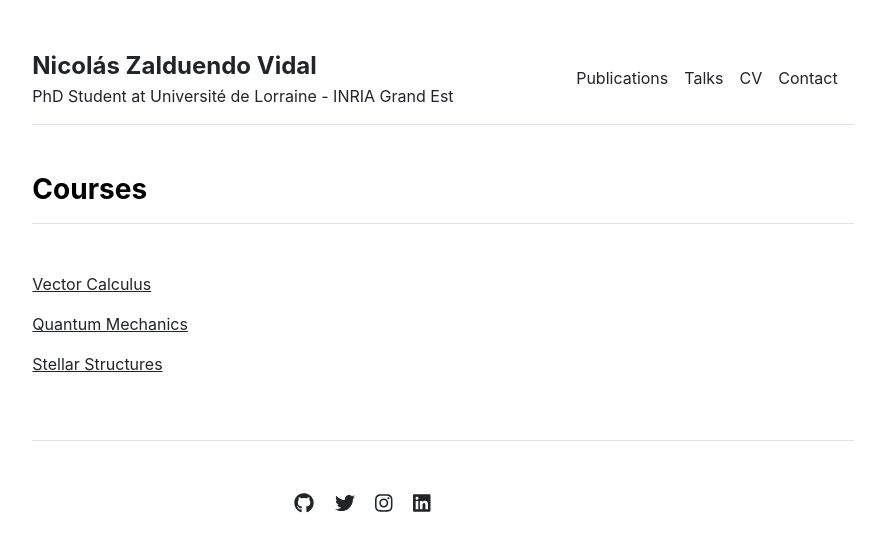
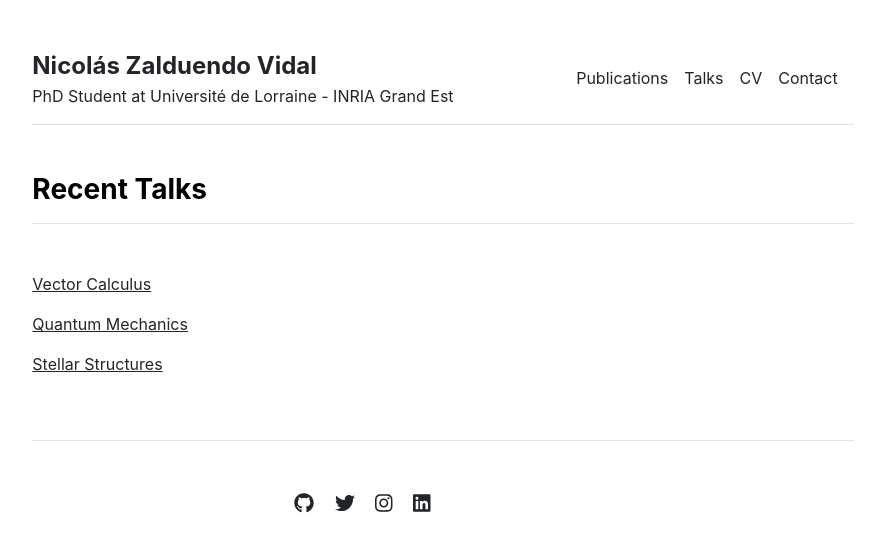
Before and after one commit to nzalduendo/nzalduendo.github.io, a Jekyll site: the page built from talks.md, in a window 1280 px wide. Shown: the top 552 px of the page, without its empty margins (197-1066 px from the left). Built offline with Jekyll 4.4.1, drawn with Linux system fonts in a browser that asks for light colours.

Commit message:
Update talks.html

```diff
--- a/_layouts/talks.html
+++ b/_layouts/talks.html
@@ -6,7 +6,7 @@ layout: default
 
 <div class="row g-5 mb-5">
   <div>
-    <h3 class="fw-bold border-bottom pb-3 mb-5">Courses</h3>
+    <h3 class="fw-bold border-bottom pb-3 mb-5">Recent Talks</h3>
     {% for course in site.data.settings.courses %}
       <p><a href="{{ site.github.url }}/courses/{{ course.url}}">{{ course.name }}</a></p>
     {% endfor %}
```
